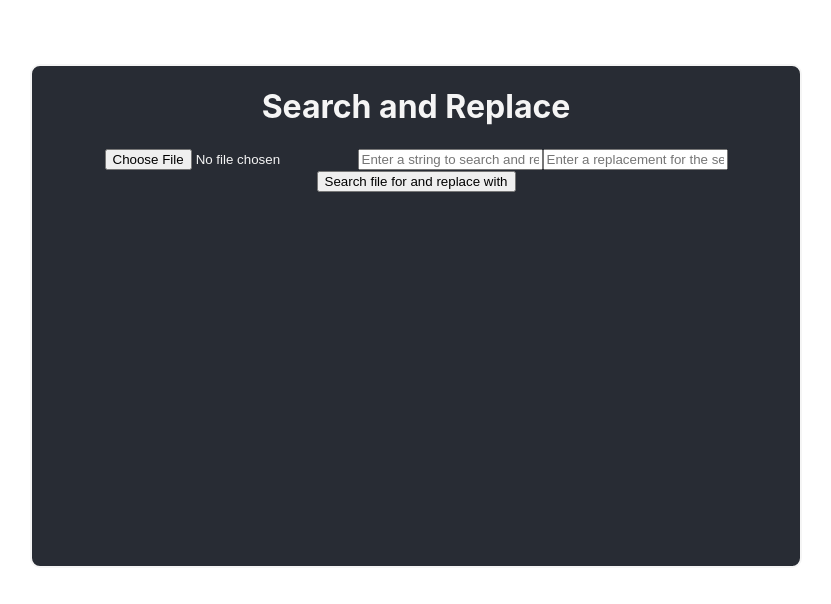
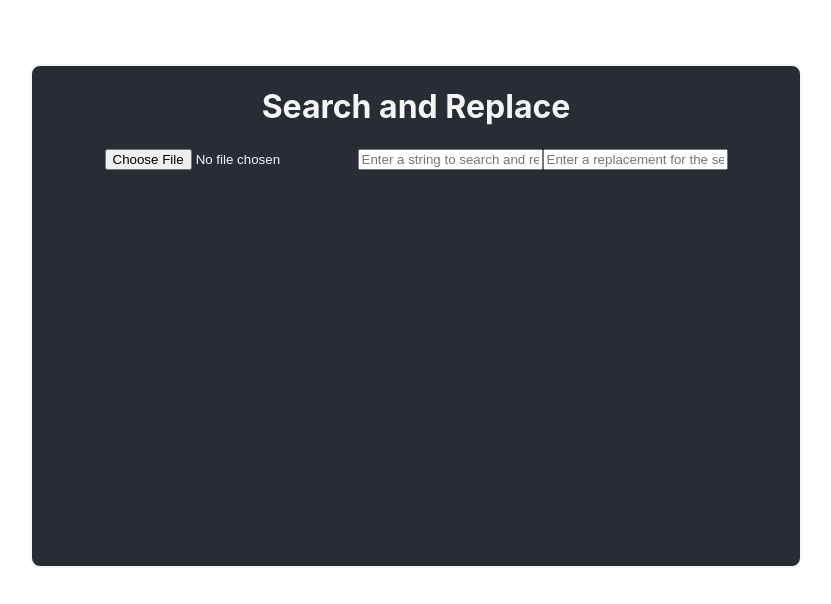
Before and after one commit to stkirk/search-and-replace, a React (Create React App) app: page / in a window 1280 px wide. Shown: the top 604 px of the page, without its empty margins (224-1055 px from the left). Built offline with nearby package versions, Linux system fonts and the light colour scheme.

Commit message:
conditionally rendered search and replace button for valid inputs

```diff
--- a/src/components/SearchAndReplaceForm.js
+++ b/src/components/SearchAndReplaceForm.js
@@ -47,15 +47,10 @@ const SearchAndReplaceForm = () => {
           count: count,
           showDownload: true,
         });
-        // console.log("NEW TEXT AFTER REPLACE", new_text);
-        // console.log("NEW COUNT", count);
       })
       .catch((err) => {
         console.log("ERROR--> ", err);
       });
-    // make a new file with new text
-    // provide it for download
-    // clear form
   };
 
   const downloadHandler = () => {
@@ -70,6 +65,8 @@ const SearchAndReplaceForm = () => {
     );
     // download .txt file using new text and file name
     saveAs(blob, new_file_name);
+    // clear form
+    setAppState(initialAppState);
   };
 
   return (
@@ -97,12 +94,15 @@ const SearchAndReplaceForm = () => {
           value={appState.replacement_param}
           onChange={onChange}
         />
-        {!appState.showDownload && (
-          <button className="submit-btn">
-            Search file for {appState.search_param} and replace with{" "}
-            {appState.replacement_param}
-          </button>
-        )}
+        {!appState.showDownload &&
+          appState.selectedFile &&
+          appState.search_param.length > 0 &&
+          appState.replacement_param.length > 0 && (
+            <button className="submit-btn">
+              Search file for {appState.search_param} and replace with{" "}
+              {appState.replacement_param}
+            </button>
+          )}
 
         {appState.showDownload && (
           <div className="download-container">
```
